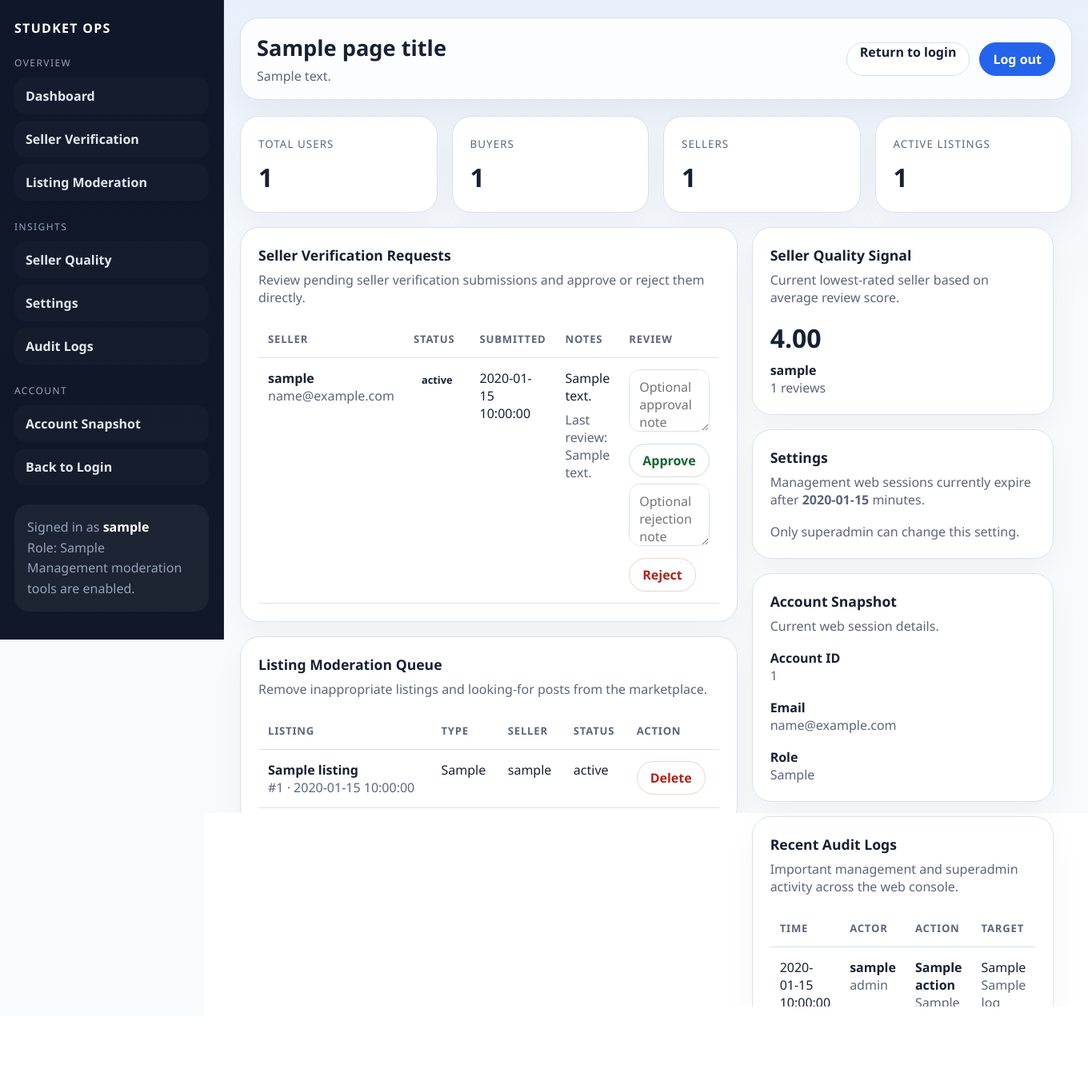
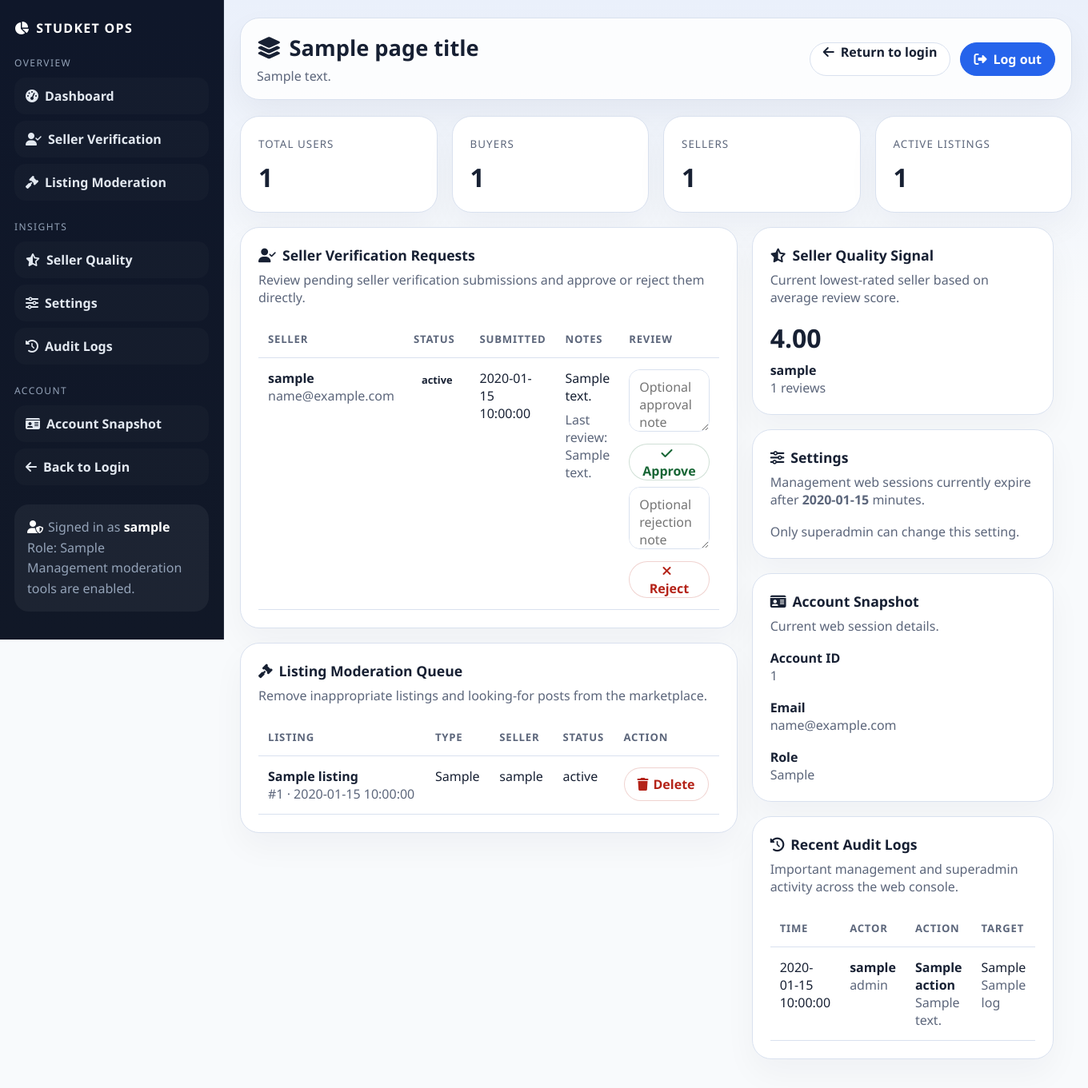
Before and after one commit to Terriakidesu/studket-backend, a FastAPI app: template app/templates/dashboard/index.html in a window 1360 px wide. Shown: the whole page at 80% size. Run offline with FastAPI, Linux system fonts and the light colour scheme; the template is opened without the code that fills it: most values are stand-ins (such as "Sample title", 1, 10 or a date in 2020); parts of the project's set-up code (start-up, migrations or seed data) failed here and were passed over.

Commit message:
feat: polish auth flow and dashboard icons

```diff
--- a/app/templates/dashboard/_account.html
+++ b/app/templates/dashboard/_account.html
@@ -1,5 +1,5 @@
 <article class="panel">
-    <h2>Account Snapshot</h2>
+    <h2><i class="fa-solid fa-id-card" style="margin-right:8px;"></i>Account Snapshot</h2>
     <p class="lead">Current web session details.</p>
     <div class="grid">
         <div><strong>Account ID</strong><br><span class="muted">{{ account.account_id }}</span></div>
--- a/app/templates/dashboard/_audit.html
+++ b/app/templates/dashboard/_audit.html
@@ -1,5 +1,5 @@
 <article class="panel">
-    <h2>Recent Audit Logs</h2>
+    <h2><i class="fa-solid fa-clock-rotate-left" style="margin-right:8px;"></i>Recent Audit Logs</h2>
     <p class="lead">Important management and superadmin activity across the web console.</p>
     <div class="table-wrap">
         <table>
--- a/app/templates/dashboard/_moderation.html
+++ b/app/templates/dashboard/_moderation.html
@@ -1,5 +1,5 @@
 <article class="panel">
-    <h2>Listing Moderation Queue</h2>
+    <h2><i class="fa-solid fa-gavel" style="margin-right:8px;"></i>Listing Moderation Queue</h2>
     <p class="lead">Remove inappropriate listings and looking-for posts from the marketplace.</p>
     <div class="table-wrap">
         <table>
@@ -22,7 +22,7 @@
                     <td>
                         <form method="post" action="/dashboard/listings/{{ listing.listing_id }}/delete">
                             <input type="hidden" name="csrf_token" value="{{ csrf_token }}">
-                            <button type="submit" class="danger">Delete</button>
+                            <button type="submit" class="danger"><i class="fa-solid fa-trash" style="margin-right:6px;"></i>Delete</button>
                         </form>
                     </td>
                 </tr>
--- a/app/templates/dashboard/_quality.html
+++ b/app/templates/dashboard/_quality.html
@@ -1,5 +1,5 @@
 <article class="panel">
-    <h2>Seller Quality Signal</h2>
+    <h2><i class="fa-solid fa-star-half-stroke" style="margin-right:8px;"></i>Seller Quality Signal</h2>
     <p class="lead">Current lowest-rated seller based on average review score.</p>
     {% if lowest_rated_seller %}
     <div style="font-size:2rem; font-weight:800;">{{ "%.2f"|format(lowest_rated_seller.average_rating) }}</div>
--- a/app/templates/dashboard/_session_policy.html
+++ b/app/templates/dashboard/_session_policy.html
@@ -1,5 +1,5 @@
 <article class="panel">
-    <h2>Settings</h2>
+    <h2><i class="fa-solid fa-sliders" style="margin-right:8px;"></i>Settings</h2>
     <p class="lead">Management web sessions currently expire after <strong>{{ management_timeout_minutes }}</strong> minutes.</p>
     {% if is_superadmin %}
     <form method="post" action="/dashboard/settings/session-timeout">
@@ -9,7 +9,7 @@
                 <label class="muted" for="minutes">Timeout in minutes</label>
                 <input class="input" id="minutes" type="number" min="5" max="240" name="minutes" value="{{ management_timeout_minutes }}">
             </div>
-            <div style="display:flex; align-items:end;"><button type="submit" class="primary" style="width:100%;">Update timeout</button></div>
+            <div style="display:flex; align-items:end;"><button type="submit" class="primary" style="width:100%;"><i class="fa-solid fa-floppy-disk" style="margin-right:6px;"></i>Update timeout</button></div>
         </div>
     </form>
     {% else %}
--- a/app/templates/dashboard/_verification.html
+++ b/app/templates/dashboard/_verification.html
@@ -1,5 +1,5 @@
 <article class="panel">
-    <h2>Seller Verification Requests</h2>
+    <h2><i class="fa-solid fa-user-check" style="margin-right:8px;"></i>Seller Verification Requests</h2>
     <p class="lead">Review pending seller verification submissions and approve or reject them directly.</p>
     <div class="table-wrap">
         <table>
@@ -28,12 +28,12 @@
                         <form method="post" action="/dashboard/verifications/{{ request_row.request_id }}/approve">
                             <input type="hidden" name="csrf_token" value="{{ csrf_token }}">
                             <textarea name="review_note" placeholder="Optional approval note"></textarea>
-                            <div class="row-actions"><button type="submit" class="success-btn">Approve</button></div>
+                            <div class="row-actions"><button type="submit" class="success-btn"><i class="fa-solid fa-check" style="margin-right:6px;"></i>Approve</button></div>
                         </form>
                         <form method="post" action="/dashboard/verifications/{{ request_row.request_id }}/reject" style="margin-top:8px;">
                             <input type="hidden" name="csrf_token" value="{{ csrf_token }}">
                             <textarea name="review_note" placeholder="Optional rejection note"></textarea>
-                            <div class="row-actions"><button type="submit" class="danger">Reject</button></div>
+                            <div class="row-actions"><button type="submit" class="danger"><i class="fa-solid fa-xmark" style="margin-right:6px;"></i>Reject</button></div>
                         </form>
                     </td>
                 </tr>
--- a/app/templates/dashboard/base.html
+++ b/app/templates/dashboard/base.html
@@ -110,36 +110,36 @@
 {% block content %}
 <div class="app-shell">
     <aside class="sidebar">
-        <a class="brand" href="/">Studket Ops</a>
+        <a class="brand" href="/"><i class="fa-solid fa-chart-pie" style="margin-right:8px;"></i>Studket Ops</a>
 
         <div class="sidebar-group">
             <p class="sidebar-title">Overview</p>
             <nav class="sidebar-nav">
-                <a class="sidebar-link {% if active_page == 'overview' %}active{% endif %}" href="/dashboard">Dashboard</a>
-                <a class="sidebar-link {% if active_page == 'verification' %}active{% endif %}" href="/dashboard/verifications">Seller Verification</a>
-                <a class="sidebar-link {% if active_page == 'moderation' %}active{% endif %}" href="/dashboard/moderation">Listing Moderation</a>
+                <a class="sidebar-link {% if active_page == 'overview' %}active{% endif %}" href="/dashboard"><i class="fa-solid fa-gauge-high" style="margin-right:8px;"></i>Dashboard</a>
+                <a class="sidebar-link {% if active_page == 'verification' %}active{% endif %}" href="/dashboard/verifications"><i class="fa-solid fa-user-check" style="margin-right:8px;"></i>Seller Verification</a>
+                <a class="sidebar-link {% if active_page == 'moderation' %}active{% endif %}" href="/dashboard/moderation"><i class="fa-solid fa-gavel" style="margin-right:8px;"></i>Listing Moderation</a>
             </nav>
         </div>
 
         <div class="sidebar-group">
             <p class="sidebar-title">Insights</p>
             <nav class="sidebar-nav">
-                <a class="sidebar-link {% if active_page == 'quality' %}active{% endif %}" href="/dashboard/quality">Seller Quality</a>
-                <a class="sidebar-link {% if active_page == 'settings' %}active{% endif %}" href="/dashboard/settings">Settings</a>
-                <a class="sidebar-link {% if active_page == 'audit' %}active{% endif %}" href="/dashboard/audit">Audit Logs</a>
+                <a class="sidebar-link {% if active_page == 'quality' %}active{% endif %}" href="/dashboard/quality"><i class="fa-solid fa-star-half-stroke" style="margin-right:8px;"></i>Seller Quality</a>
+                <a class="sidebar-link {% if active_page == 'settings' %}active{% endif %}" href="/dashboard/settings"><i class="fa-solid fa-sliders" style="margin-right:8px;"></i>Settings</a>
+                <a class="sidebar-link {% if active_page == 'audit' %}active{% endif %}" href="/dashboard/audit"><i class="fa-solid fa-clock-rotate-left" style="margin-right:8px;"></i>Audit Logs</a>
             </nav>
         </div>
 
         <div class="sidebar-group">
             <p class="sidebar-title">Account</p>
             <nav class="sidebar-nav">
-                <a class="sidebar-link {% if active_page == 'account' %}active{% endif %}" href="/dashboard/account">Account Snapshot</a>
-                <a class="sidebar-link" href="/auth/login">Back to Login</a>
+                <a class="sidebar-link {% if active_page == 'account' %}active{% endif %}" href="/dashboard/account"><i class="fa-solid fa-id-card" style="margin-right:8px;"></i>Account Snapshot</a>
+                <a class="sidebar-link" href="/auth/login"><i class="fa-solid fa-arrow-left" style="margin-right:8px;"></i>Back to Login</a>
             </nav>
         </div>
 
         <div class="sidebar-meta">
-            Signed in as <strong style="color:white;">{{ account.username }}</strong><br>
+            <i class="fa-solid fa-user-shield" style="margin-right:6px; color:white;"></i>Signed in as <strong style="color:white;">{{ account.username }}</strong><br>
             Role: {{ account.account_type }}<br>
             {% if is_superadmin %}
             Superadmin controls are enabled.
@@ -152,14 +152,14 @@
     <main class="main">
         <section class="navbar">
             <div>
-                <h1>{{ page_title }}</h1>
+                <h1><i class="fa-solid fa-layer-group" style="margin-right:10px;"></i>{{ page_title }}</h1>
                 <p>{{ page_description }}</p>
             </div>
             <div class="actions">
-                <a class="button" href="/auth/login">Return to login</a>
+                <a class="button" href="/auth/login"><i class="fa-solid fa-arrow-left" style="margin-right:8px;"></i>Return to login</a>
                 <form method="post" action="/logout">
                     <input type="hidden" name="csrf_token" value="{{ csrf_token }}">
-                    <button type="submit" class="primary">Log out</button>
+                    <button type="submit" class="primary"><i class="fa-solid fa-right-from-bracket" style="margin-right:8px;"></i>Log out</button>
                 </form>
             </div>
         </section>
--- a/app/web/pages/auth.py
+++ b/app/web/pages/auth.py
@@ -203,11 +203,15 @@ def auth_portal(request: Request):
 
 @router.get("/auth/login", response_class=HTMLResponse)
 def login_page(request: Request):
+    if _get_session_account(request):
+        return RedirectResponse(url="/dashboard", status_code=status.HTTP_303_SEE_OTHER)
     return _render_auth_page(request, template_name="login.html")
 
 
 @router.get("/auth/register", response_class=HTMLResponse)
 def register_page(request: Request):
+    if _get_session_account(request):
+        return RedirectResponse(url="/dashboard", status_code=status.HTTP_303_SEE_OTHER)
     return _render_auth_page(request, template_name="register.html")
 
 
```
Also changed, not shown: app/templates/login.html (+10 -10 lines), app/templates/register.html (+8 -8 lines).
